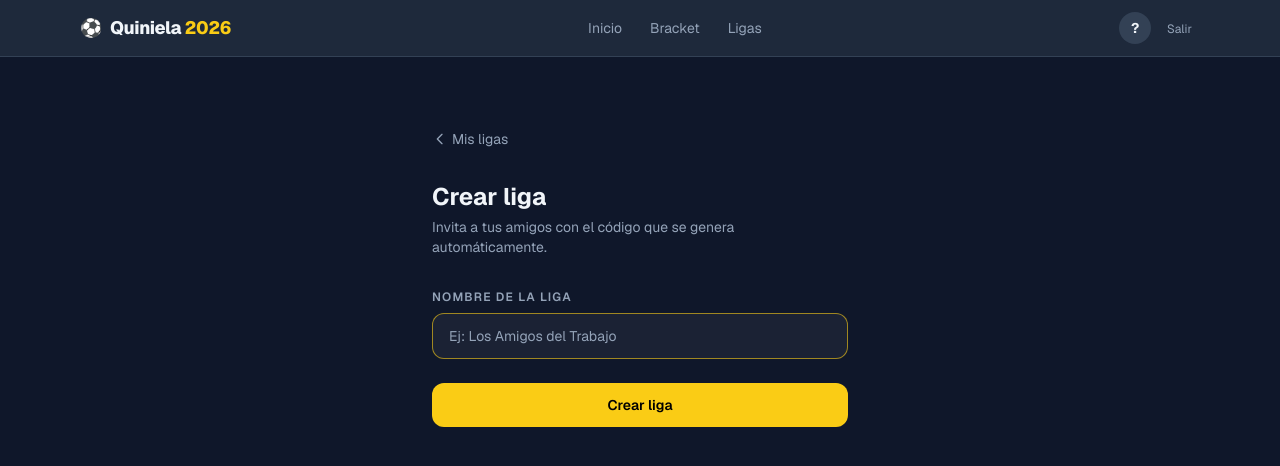
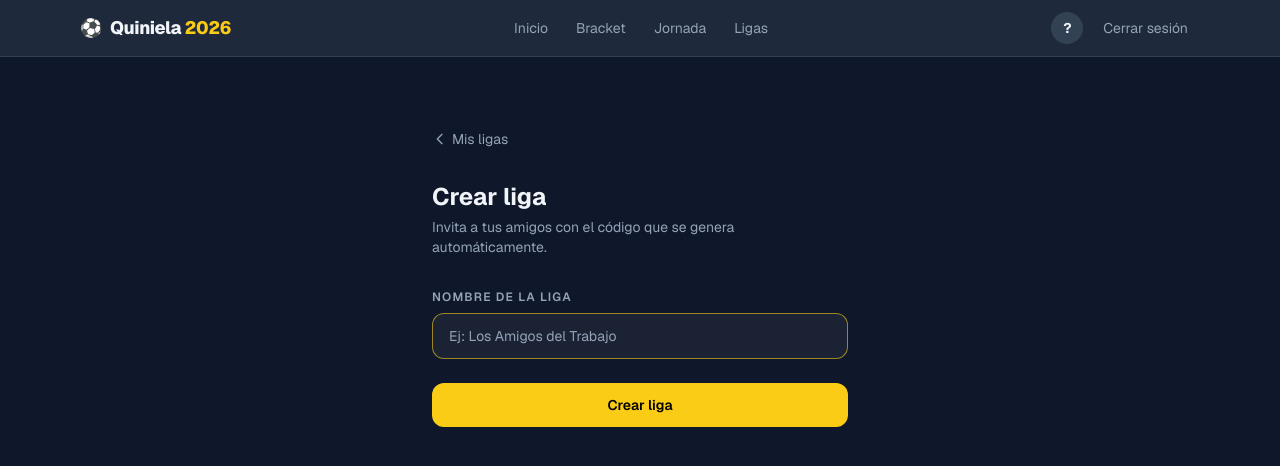
Before and after one commit to caponte/quieniela26, a Next.js app: page /league/create in a window 1280 px wide. Shown: the top 466 px of the page. Built offline with nearby package versions, Linux system fonts and the light colour scheme; no server answers.

Commit message:
fix nav mobile

```diff
--- a/src/app/(app)/league/[id]/page.tsx
+++ b/src/app/(app)/league/[id]/page.tsx
@@ -200,12 +200,16 @@ export default async function LeagueDetailPage({ params }: Props) {
 
       {/* Leaderboard */}
       <div className="bg-(--color-surface) border border-(--color-border) rounded-xl overflow-hidden">
-        <div className="grid grid-cols-[2rem_1fr_5rem_5rem_5rem] gap-2 px-4 py-2 border-b border-(--color-border)">
+        <div className="grid grid-cols-[1.25rem_1fr_3rem_3rem_3rem] sm:grid-cols-[2rem_1fr_5rem_5rem_5rem] gap-1 sm:gap-2 px-3 sm:px-4 py-2 border-b border-(--color-border)">
           <span className="text-xs font-semibold uppercase tracking-widest text-(--color-muted)">#</span>
           <span className="text-xs font-semibold uppercase tracking-widest text-(--color-muted)">Jugador</span>
-          <span className="text-xs font-semibold uppercase tracking-widest text-(--color-muted) text-right">Jornada</span>
-          <span className="text-xs font-semibold uppercase tracking-widest text-(--color-muted) text-right">Bracket</span>
-          <span className="text-xs font-semibold uppercase tracking-widest text-(--color-muted) text-right">Total</span>
+          <span className="text-[10px] sm:text-xs font-semibold uppercase tracking-widest text-(--color-muted) text-right">
+            <span className="sm:hidden">Jor.</span><span className="hidden sm:inline">Jornada</span>
+          </span>
+          <span className="text-[10px] sm:text-xs font-semibold uppercase tracking-widest text-(--color-muted) text-right">
+            <span className="sm:hidden">Brk.</span><span className="hidden sm:inline">Bracket</span>
+          </span>
+          <span className="text-[10px] sm:text-xs font-semibold uppercase tracking-widest text-(--color-muted) text-right">Tot.</span>
         </div>
 
         {rows.map((row, i) => {
@@ -213,34 +217,34 @@ export default async function LeagueDetailPage({ params }: Props) {
           return (
             <div
               key={row.userId}
-              className={`grid grid-cols-[2rem_1fr_5rem_5rem_5rem] gap-2 px-4 py-3 items-center border-b border-(--color-border)/50 last:border-0 ${
+              className={`grid grid-cols-[1.25rem_1fr_3rem_3rem_3rem] sm:grid-cols-[2rem_1fr_5rem_5rem_5rem] gap-1 sm:gap-2 px-3 sm:px-4 py-3 items-center border-b border-(--color-border)/50 last:border-0 ${
                 isMe ? "bg-accent/5" : ""
               }`}
             >
               {/* Rank */}
-              <span className={`text-sm font-bold tabular-nums ${
+              <span className={`text-xs sm:text-sm font-bold tabular-nums ${
                 i === 0 ? "text-yellow-400" : i === 1 ? "text-zinc-300" : i === 2 ? "text-amber-600" : "text-(--color-muted)"
               }`}>
                 {i + 1}
               </span>
 
               {/* Player */}
-              <div className="flex items-center gap-2 min-w-0">
+              <div className="flex items-center gap-1.5 sm:gap-2 min-w-0">
                 {row.avatarUrl ? (
                   <Image
                     src={row.avatarUrl}
                     alt={row.name}
                     width={28}
                     height={28}
-                    className="rounded-full shrink-0 object-cover"
+                    className="w-6 h-6 sm:w-7 sm:h-7 rounded-full shrink-0 object-cover"
                   />
                 ) : (
-                  <div className="w-7 h-7 rounded-full bg-white/10 shrink-0 flex items-center justify-center text-xs font-bold">
+                  <div className="w-6 h-6 sm:w-7 sm:h-7 rounded-full bg-white/10 shrink-0 flex items-center justify-center text-xs font-bold">
                     {row.name[0]?.toUpperCase() ?? "?"}
                   </div>
                 )}
                 <div className="flex flex-col min-w-0">
-                  <span className={`text-sm truncate ${isMe ? "font-semibold text-(--color-accent)" : ""}`}>
+                  <span className={`text-xs sm:text-sm truncate ${isMe ? "font-semibold text-(--color-accent)" : ""}`}>
                     {row.name}{isMe && " (tú)"}
                   </span>
                   <div className="flex items-center gap-2">
@@ -260,9 +264,9 @@ export default async function LeagueDetailPage({ params }: Props) {
               </div>
 
               {/* Points */}
-              <span className="text-sm tabular-nums text-right text-(--color-muted)">{row.jornadaPts}</span>
-              <span className="text-sm tabular-nums text-right text-(--color-muted)">{row.bracketPts}</span>
-              <span className={`text-sm tabular-nums text-right font-semibold ${isMe ? "text-(--color-accent)" : "text-white"}`}>
+              <span className="text-xs sm:text-sm tabular-nums text-right text-(--color-muted)">{row.jornadaPts}</span>
+              <span className="text-xs sm:text-sm tabular-nums text-right text-(--color-muted)">{row.bracketPts}</span>
+              <span className={`text-xs sm:text-sm tabular-nums text-right font-semibold ${isMe ? "text-(--color-accent)" : "text-white"}`}>
                 {row.totalPts}
               </span>
             </div>
--- a/src/app/(app)/predict/bracket/BracketForm.tsx
+++ b/src/app/(app)/predict/bracket/BracketForm.tsx
@@ -681,6 +681,7 @@ export function BracketForm({ teams, existing, locked }: Props) {
       )}
 
       {/* Bracket */}
+      <div className="relative">
       <div className="overflow-x-auto -mx-4 px-4">
         <div
           ref={bracketRef}
@@ -804,6 +805,10 @@ export function BracketForm({ teams, existing, locked }: Props) {
           )}
         </div>
       </div>
+      {/* Scroll hint fade — mobile only */}
+      <div className="md:hidden pointer-events-none absolute inset-y-0 right-0 w-10 bg-linear-to-l from-(--color-background) to-transparent" />
+      </div>
+      <p className="md:hidden text-center text-[11px] text-(--color-muted) mt-1">← desliza para ver todas las rondas →</p>
 
       {/* 3rd place match */}
       <div className="mt-2">
--- a/src/components/layout/Navbar.tsx
+++ b/src/components/layout/Navbar.tsx
@@ -1,98 +1,19 @@
-import { createClient } from "@/lib/supabase/server";
-import Link from "next/link";
-
-interface UserProfile {
-  name: string;
-  avatar_url: string | null;
-  role: string;
-}
+import { createClient } from "@/lib/supabase/server"
+import { NavbarClient } from "./NavbarClient"
 
 export async function Navbar() {
-  const supabase = await createClient();
-  const {
-    data: { user },
-  } = await supabase.auth.getUser();
+  const supabase = await createClient()
+  const { data: { user } } = await supabase.auth.getUser()
 
-  let profile: UserProfile | null = null;
+  let profile: { name: string; avatar_url: string | null; role: string } | null = null
   if (user) {
     const { data } = await supabase
       .from("users")
       .select("name, avatar_url, role")
       .eq("id", user.id)
-      .single();
-    profile = data as UserProfile | null;
+      .single()
+    profile = data as typeof profile
   }
 
-  return (
-    <header className="bg-(--color-surface) border-b border-(--color-border) sticky top-0 z-50">
-      <nav className="max-w-6xl mx-auto px-4 h-14 flex items-center justify-between gap-4">
-        <Link
-          href="/dashboard"
-          className="font-extrabold text-lg tracking-tight flex items-center gap-2"
-        >
-          <span>⚽</span>
-          <span>
-            Quiniela <span className="text-(--color-accent)">2026</span>
-          </span>
-        </Link>
-
-        <div className="flex items-center gap-1 text-sm">
-          <Link
-            href="/dashboard"
-            className="px-3 py-1.5 rounded-lg text-(--color-muted) hover:text-foreground hover:bg-(--color-surface-2) transition"
-          >
-            Inicio
-          </Link>
-          <Link
-            href="/predict/bracket"
-            className="px-3 py-1.5 rounded-lg text-(--color-muted) hover:text-foreground hover:bg-(--color-surface-2) transition"
-          >
-            Bracket
-          </Link>
-          <Link
-            href="/league"
-            className="px-3 py-1.5 rounded-lg text-(--color-muted) hover:text-foreground hover:bg-(--color-surface-2) transition"
-          >
-            Ligas
-          </Link>
-          {profile?.role === "admin" && (
-            <Link
-              href="/admin"
-              className="px-3 py-1.5 rounded-lg text-yellow-400 hover:bg-(--color-surface-2) transition"
-            >
-              Admin
-            </Link>
-          )}
-        </div>
-
-        <div className="flex items-center gap-2">
-          {profile?.avatar_url ? (
-            <Link href="/profile">
-              {/* eslint-disable-next-line @next/next/no-img-element */}
-              <img
-                src={profile.avatar_url}
-                alt={profile.name}
-                className="w-8 h-8 rounded-full object-cover border border-(--color-border)"
-              />
-            </Link>
-          ) : (
-            <Link
-              href="/profile"
-              className="w-8 h-8 rounded-full bg-(--color-surface-2) flex items-center justify-center text-sm font-bold"
-            >
-              {profile?.name?.[0]?.toUpperCase() ?? "?"}
-            </Link>
-          )}
-          <form action="/auth/signout" method="POST">
-            <button
-              type="submit"
-              className="text-xs text-(--color-muted) hover:text-foreground transition px-2 py-1"
-            >
-              Salir
-            </button>
-          </form>
-        </div>
-      </nav>
-    </header>
-  );
+  return <NavbarClient profile={profile} />
 }
--- /dev/null
+++ b/src/components/layout/NavbarClient.tsx
@@ -0,0 +1,110 @@
+"use client"
+
+import { useState } from "react"
+import Link from "next/link"
+
+interface Props {
+  profile: { name: string; avatar_url: string | null; role: string } | null
+}
+
+export function NavbarClient({ profile }: Props) {
+  const [open, setOpen] = useState(false)
+
+  const close = () => setOpen(false)
+
+  const navLinks = (
+    <>
+      <Link href="/dashboard"      onClick={close} className="px-3 py-2.5 rounded-lg text-sm text-(--color-muted) hover:text-(--color-foreground) hover:bg-(--color-surface-2) transition">Inicio</Link>
+      <Link href="/predict/bracket" onClick={close} className="px-3 py-2.5 rounded-lg text-sm text-(--color-muted) hover:text-(--color-foreground) hover:bg-(--color-surface-2) transition">Bracket</Link>
+      <Link href="/predict/match"   onClick={close} className="px-3 py-2.5 rounded-lg text-sm text-(--color-muted) hover:text-(--color-foreground) hover:bg-(--color-surface-2) transition">Jornada</Link>
+      <Link href="/league"          onClick={close} className="px-3 py-2.5 rounded-lg text-sm text-(--color-muted) hover:text-(--color-foreground) hover:bg-(--color-surface-2) transition">Ligas</Link>
+      {profile?.role === "admin" && (
+        <Link href="/admin" onClick={close} className="px-3 py-2.5 rounded-lg text-sm text-yellow-400 hover:bg-(--color-surface-2) transition">Admin</Link>
+      )}
+    </>
+  )
+
+  return (
+    <header className="bg-(--color-surface) border-b border-(--color-border) sticky top-0 z-50">
+      <nav className="max-w-6xl mx-auto px-4 h-14 flex items-center justify-between gap-4">
+
+        {/* Logo */}
+        <Link href="/dashboard" onClick={close} className="font-extrabold text-lg tracking-tight flex items-center gap-2 shrink-0">
+          <span>⚽</span>
+          <span>Quiniela <span className="text-(--color-accent)">2026</span></span>
+        </Link>
+
+        {/* Desktop nav links */}
+        <div className="hidden md:flex items-center gap-1 text-sm flex-1 justify-center">
+          {navLinks}
+        </div>
+
+        {/* Desktop: avatar + logout */}
+        <div className="hidden md:flex items-center gap-2 shrink-0">
+          <Avatar profile={profile} onClick={close} />
+          <SignOutButton />
+        </div>
+
+        {/* Mobile: avatar + hamburger */}
+        <div className="flex md:hidden items-center gap-2">
+          <Avatar profile={profile} onClick={close} />
+          <button
+            onClick={() => setOpen(o => !o)}
+            className="w-9 h-9 flex flex-col items-center justify-center gap-1.5 rounded-lg hover:bg-(--color-surface-2) transition"
+            aria-label={open ? "Cerrar menú" : "Abrir menú"}
+            aria-expanded={open}
+          >
+            <span className={`block w-5 h-0.5 bg-(--color-foreground) transition-all duration-200 ${open ? "rotate-45 translate-y-2" : ""}`} />
+            <span className={`block w-5 h-0.5 bg-(--color-foreground) transition-all duration-200 ${open ? "opacity-0" : ""}`} />
+            <span className={`block w-5 h-0.5 bg-(--color-foreground) transition-all duration-200 ${open ? "-rotate-45 -translate-y-2" : ""}`} />
+          </button>
+        </div>
+      </nav>
+
+      {/* Mobile dropdown */}
+      {open && (
+        <div className="md:hidden border-t border-(--color-border) bg-(--color-surface) px-3 pb-3 pt-2 flex flex-col gap-0.5">
+          {navLinks}
+          <div className="border-t border-(--color-border) mt-1 pt-1">
+            <SignOutButton fullWidth />
+          </div>
+        </div>
+      )}
+    </header>
+  )
+}
+
+function Avatar({ profile, onClick }: { profile: Props["profile"]; onClick: () => void }) {
+  if (profile?.avatar_url) {
+    return (
+      <Link href="/profile" onClick={onClick}>
+        {/* eslint-disable-next-line @next/next/no-img-element */}
+        <img
+          src={profile.avatar_url}
+          alt={profile.name}
+          className="w-8 h-8 rounded-full object-cover border border-(--color-border)"
+        />
+      </Link>
+    )
+  }
+  return (
+    <Link href="/profile" onClick={onClick} className="w-8 h-8 rounded-full bg-(--color-surface-2) flex items-center justify-center text-sm font-bold">
+      {profile?.name?.[0]?.toUpperCase() ?? "?"}
+    </Link>
+  )
+}
+
+function SignOutButton({ fullWidth }: { fullWidth?: boolean }) {
+  return (
+    <form action="/auth/signout" method="POST">
+      <button
+        type="submit"
+        className={`text-sm text-(--color-muted) hover:text-(--color-foreground) transition px-3 py-2.5 rounded-lg hover:bg-(--color-surface-2) ${
+          fullWidth ? "w-full text-left" : ""
+        }`}
+      >
+        Cerrar sesión
+      </button>
+    </form>
+  )
+}
```
